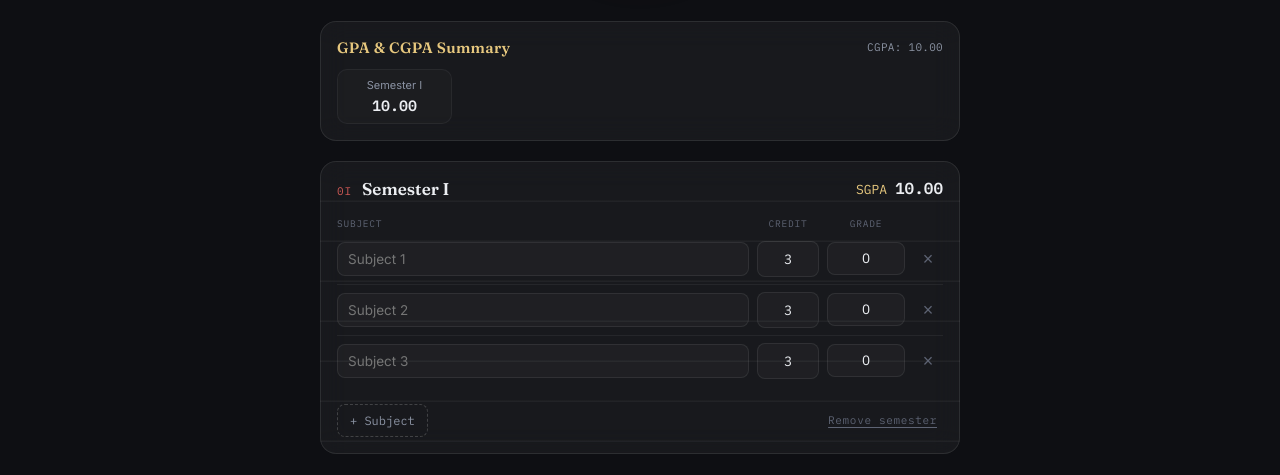
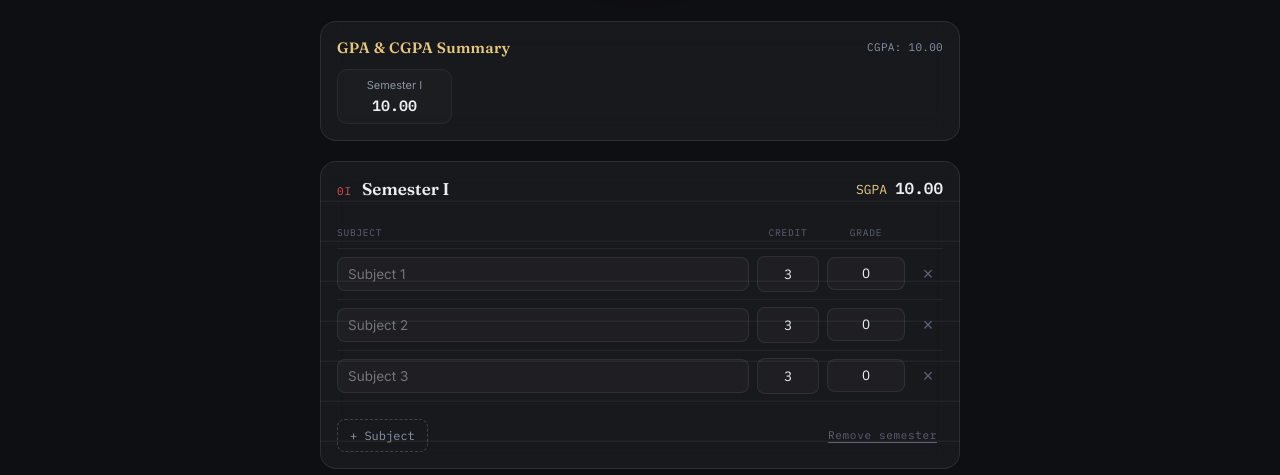
Before and after one commit to freeforwebsite/CGPA, a website: page index.html in a window 1280 px wide. Shown: the part 578-1053 px from the top of the page. Drawn offline with Linux system fonts and the light colour scheme.

Commit message:
style: embed col-labels-row inside rows container as subject-row sibling

```diff
--- a/index.html
+++ b/index.html
@@ -420,23 +420,20 @@
   }
   .row-del:hover{color:var(--danger);}
 
-  .col-labels{
-    display:grid;
-    grid-template-columns: 1fr 62px 78px 30px;
-    gap:8px;
-    padding: 0 16px;
+  .col-labels-row{
     font-family:'IBM Plex Mono', monospace;
     font-size:9.5px;
     text-transform:uppercase;
     letter-spacing:0.08em;
     color:var(--muted-2);
-    margin-top:6px;
+    margin-top:4px;
+    margin-bottom:2px;
   }
-  .col-labels span{
+  .col-labels-row span{
     display: block;
     width: 100%;
   }
-  .col-labels span:nth-child(2), .col-labels span:nth-child(3){
+  .col-labels-row span:nth-child(2), .col-labels-row span:nth-child(3){
     text-align:center;
   }
 
@@ -530,7 +527,6 @@
 
   @media (max-width:380px){
     .subject-row{grid-template-columns: 1fr 52px 68px 26px;}
-    .col-labels{grid-template-columns: 1fr 52px 68px 26px;}
   }
 
   /* ---------- Dashboard Summary ---------- */
@@ -663,7 +659,7 @@
     .credits-earned b {
       color: #000 !important;
     }
-    .import-block, .review-panel, .add-semester, #resetBtn, #addSemBtn, .sem-foot, .col-labels span:last-child, .subject-row button {
+    .import-block, .review-panel, .add-semester, #resetBtn, #addSemBtn, .sem-foot, .col-labels-row span:last-child, .subject-row button {
       display: none !important;
     }
     .semester {
@@ -674,8 +670,7 @@
     .subject-row {
       grid-template-columns: 1fr 80px 80px !important;
     }
-    .col-labels {
-      grid-template-columns: 1fr 80px 80px !important;
+    .col-labels-row {
       color: #333 !important;
     }
     .subject-row input, .subject-row select {
@@ -889,13 +884,13 @@
       `;
       card.appendChild(head);
 
-      const colLabels = document.createElement('div');
-      colLabels.className = 'col-labels';
-      colLabels.innerHTML = `<span>Subject</span><span>Credit</span><span>Grade</span><span></span>`;
-      card.appendChild(colLabels);
-
       const rows = document.createElement('div');
       rows.className = 'rows';
+
+      const colLabels = document.createElement('div');
+      colLabels.className = 'subject-row col-labels-row';
+      colLabels.innerHTML = `<span>Subject</span><span>Credit</span><span>Grade</span><span></span>`;
+      rows.appendChild(colLabels);
 
       sem.rows.forEach((row, i)=>{
         const rowEl = document.createElement('div');
```
